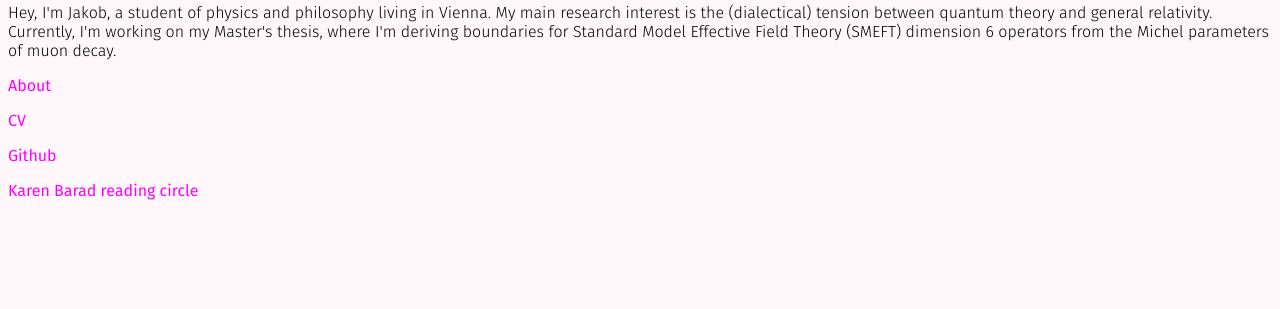
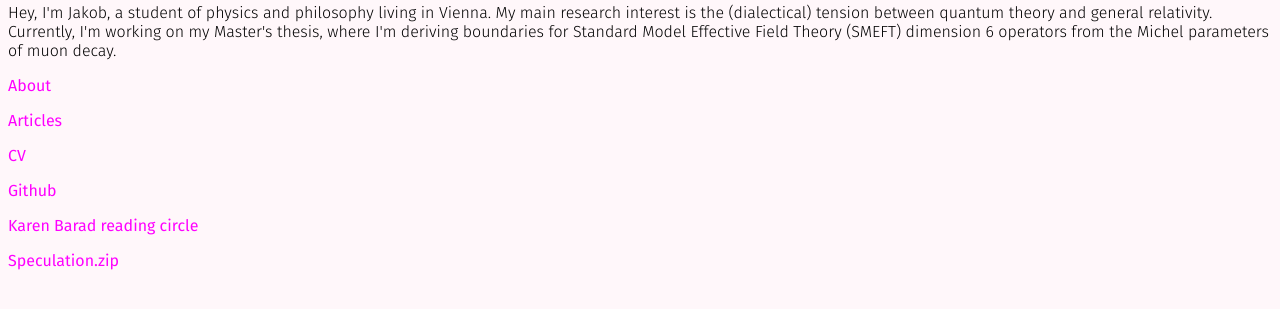
Before and after one commit to GrumpyGoedel/jakobmoritzcom, a website: page public/index.html in a window 1280 px wide. Shown: the part 97-406 px from the top of the page. Drawn offline with Linux system fonts and the light colour scheme.

Commit message:
Adding Articles and Speculation

```diff
--- a/public/index.html
+++ b/public/index.html
@@ -37,8 +37,10 @@
         where I'm deriving boundaries for Standard Model Effective Field Theory (SMEFT) dimension 6 operators from the Michel parameters of muon decay.</p>
         <p><a href="/cv.html">About</a></p>
         <!-- <p><a href="/analytics.html">Analytics</a></p> -->
+        <p><a href="/cv.html">Articles</a></p>
         <p><a href="/CV_Jakob_Moritz.pdf">CV</a></p>
         <p><a href="https://github.com/GrumpyGoedel">Github</a></p>
         <p><a href="https://messappar.at">Karen Barad reading circle</a></p>
+        <p><a href="/cv.html">Speculation.zip</a></p>
     </body>
 </html>
```
